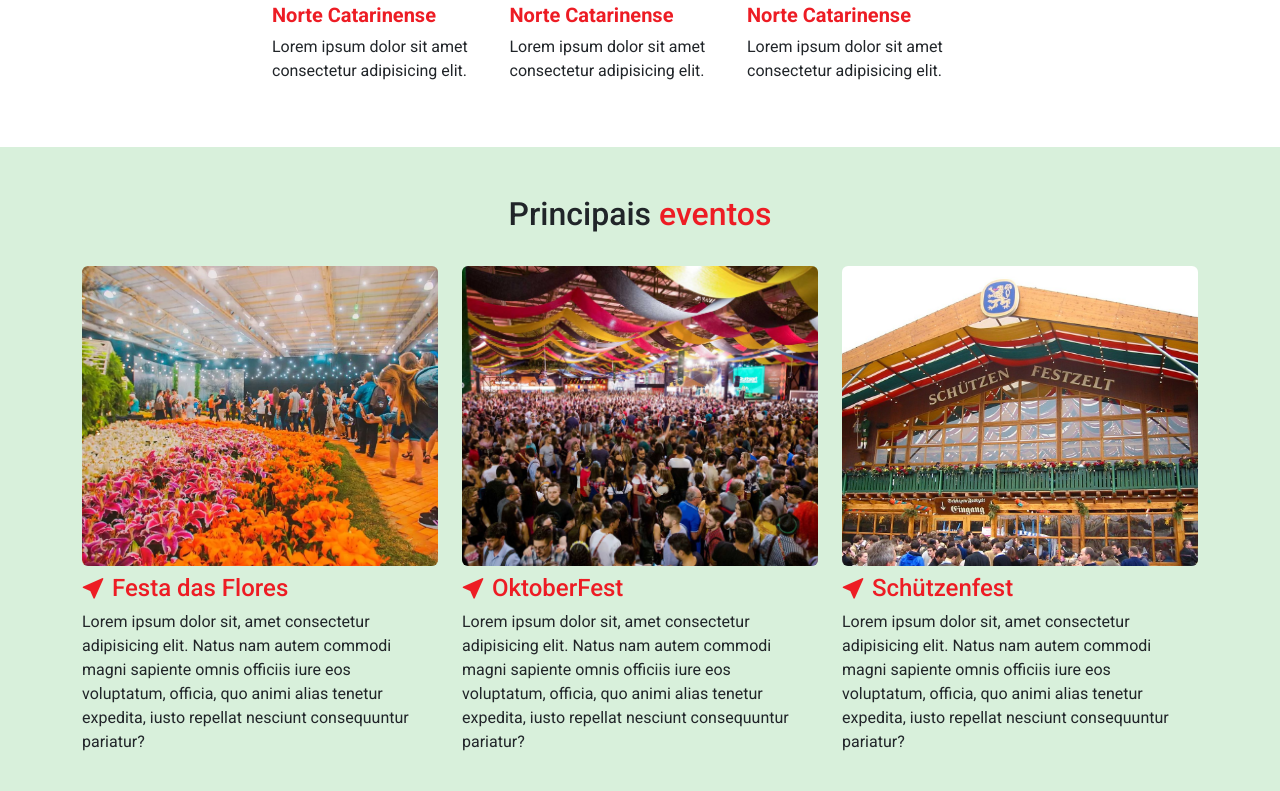
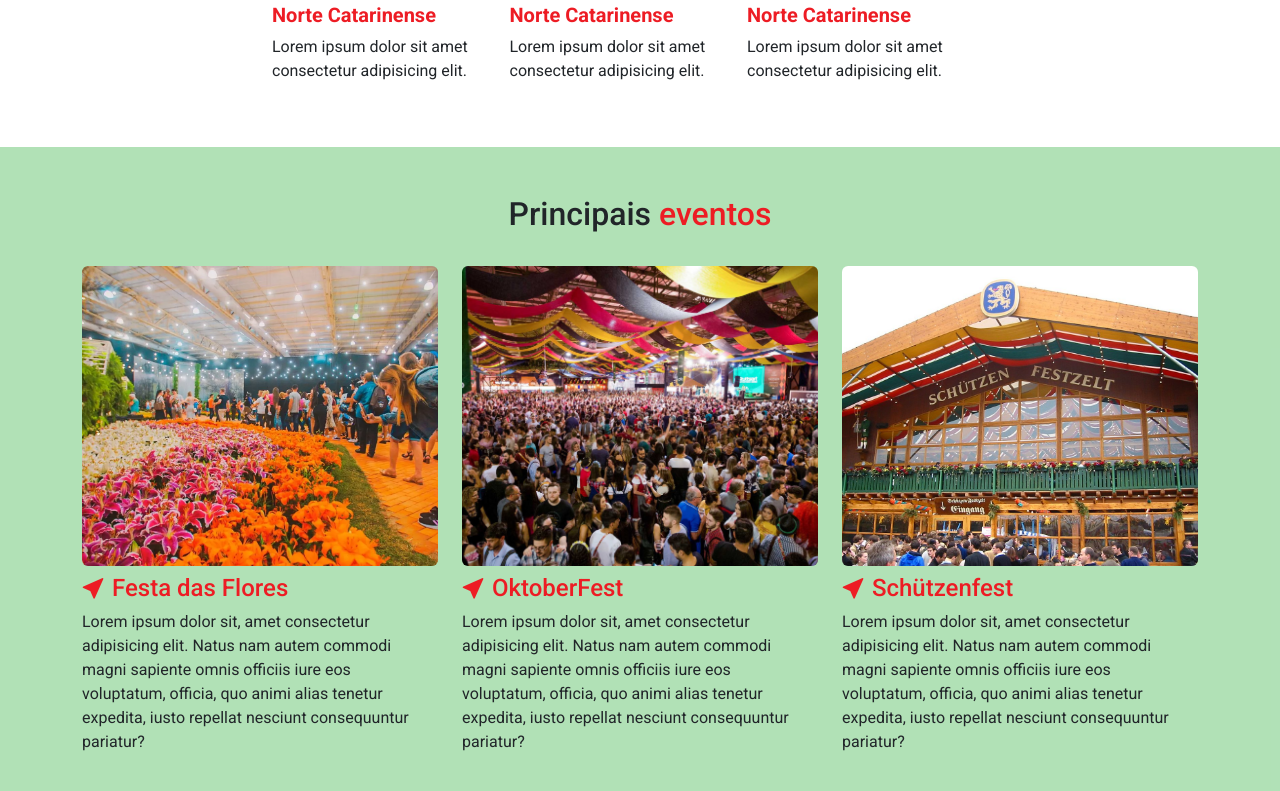
Before and after one commit to viniq1/Serra-SC, a plain HTML site: page index.html in a window 1280 px wide. Shown: the part 1685-2476 px from the top of the page. Drawn offline with nearby package versions, Linux system fonts and the light colour scheme.

Commit message:
troca de cores

```diff
--- a/main.css
+++ b/main.css
@@ -55,7 +55,7 @@ body   {
 }
 
 #datas{
-    background-color: rgba(61,180,74, 0.2);
+    background-color: rgba(61,180,74, 0.4);
 }
 
 .text-colored, .text-colored:hover {
```
